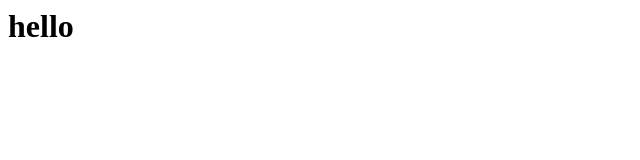
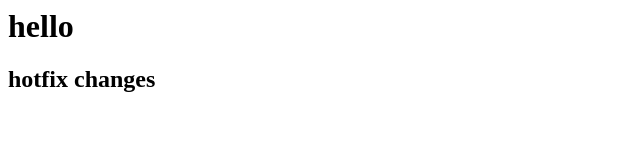
Before and after one commit to AndreyGorelik/git3, a plain HTML site: page index.html in a window 1280 px wide. Shown: the whole page, without its empty margins (0-640 px from the left). Drawn offline with Linux system fonts and the light colour scheme.

Commit message:
hotfix changes

```diff
--- a/index.html
+++ b/index.html
@@ -1 +1,2 @@
 <h1>hello</h1>
+<h2>hotfix changes</h2>
```
